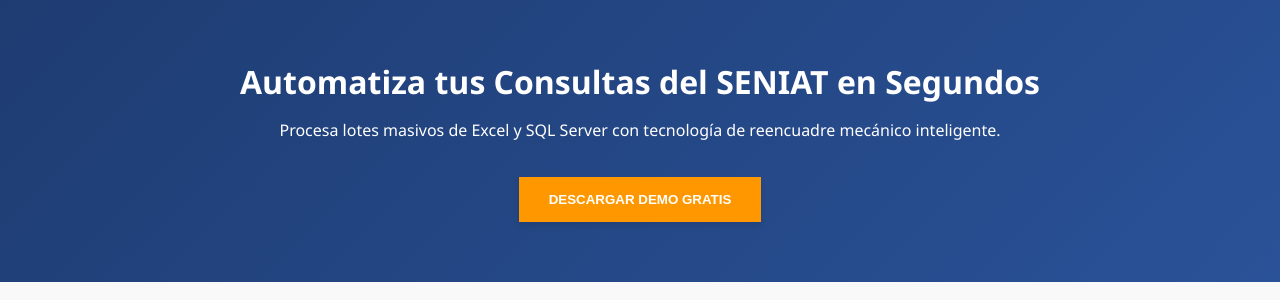
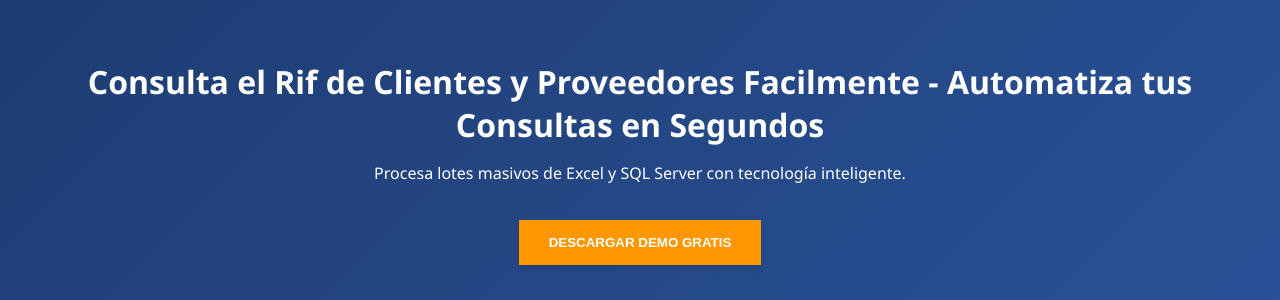
Before and after one commit to anacomc/mi-vitrina-captcha, a plain HTML site: page index.html in a window 1280 px wide. Shown: the top 300 px of the page. Drawn offline with Linux system fonts and the light colour scheme.

Commit message:
Update index.html

```diff
--- a/index.html
+++ b/index.html
@@ -19,8 +19,8 @@
 <body>
 
     <header>
-        <h1>Automatiza tus Consultas del SENIAT en Segundos</h1>
-        <p>Procesa lotes masivos de Excel y SQL Server con tecnología de reencuadre mecánico inteligente.</p>
+        <h1>Consulta el Rif de Clientes y Proveedores Facilmente - Automatiza tus Consultas en Segundos</h1>
+        <p>Procesa lotes masivos de Excel y SQL Server con tecnología inteligente.</p>
         <!-- BOTÓN QUE DISPARA EL REGISTRO -->
         <button class="btn-descarga" onclick="mostrarFormulario()">DESCARGAR DEMO GRATIS</button>
     </header>
```
